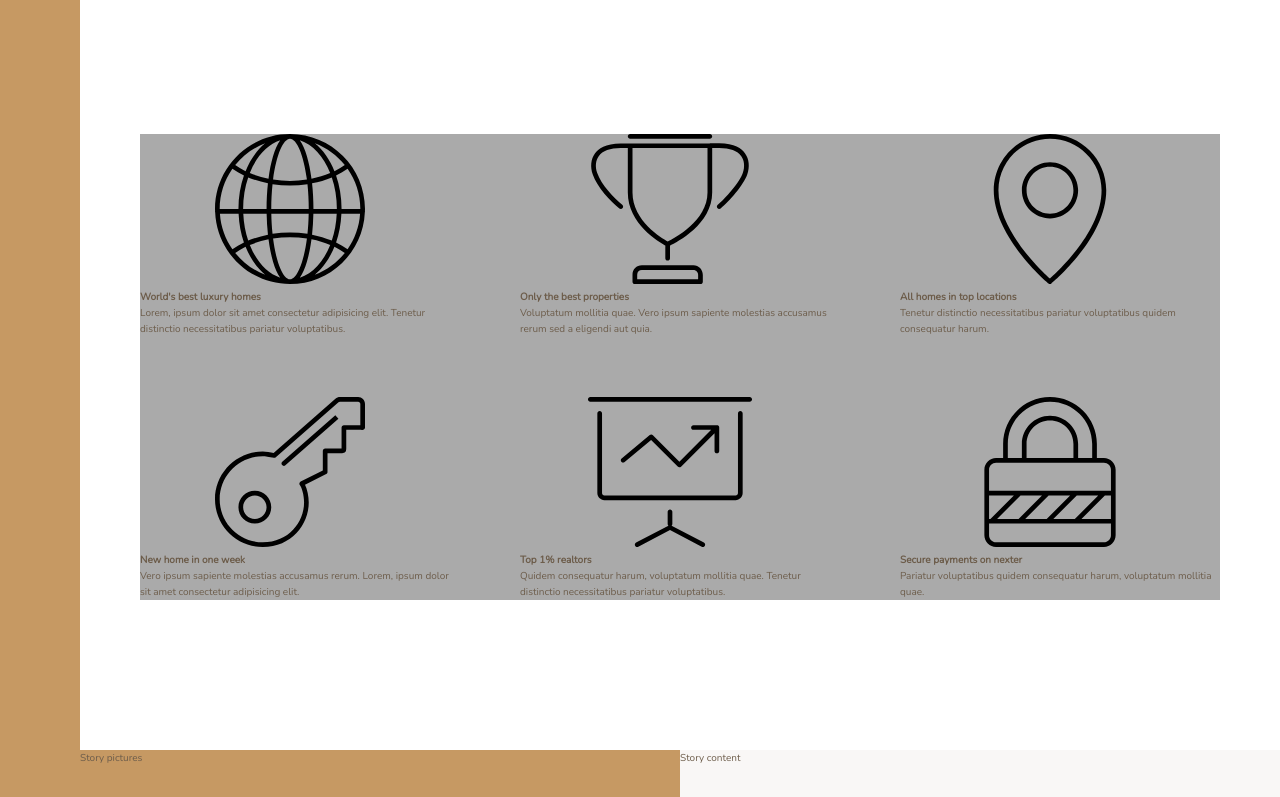
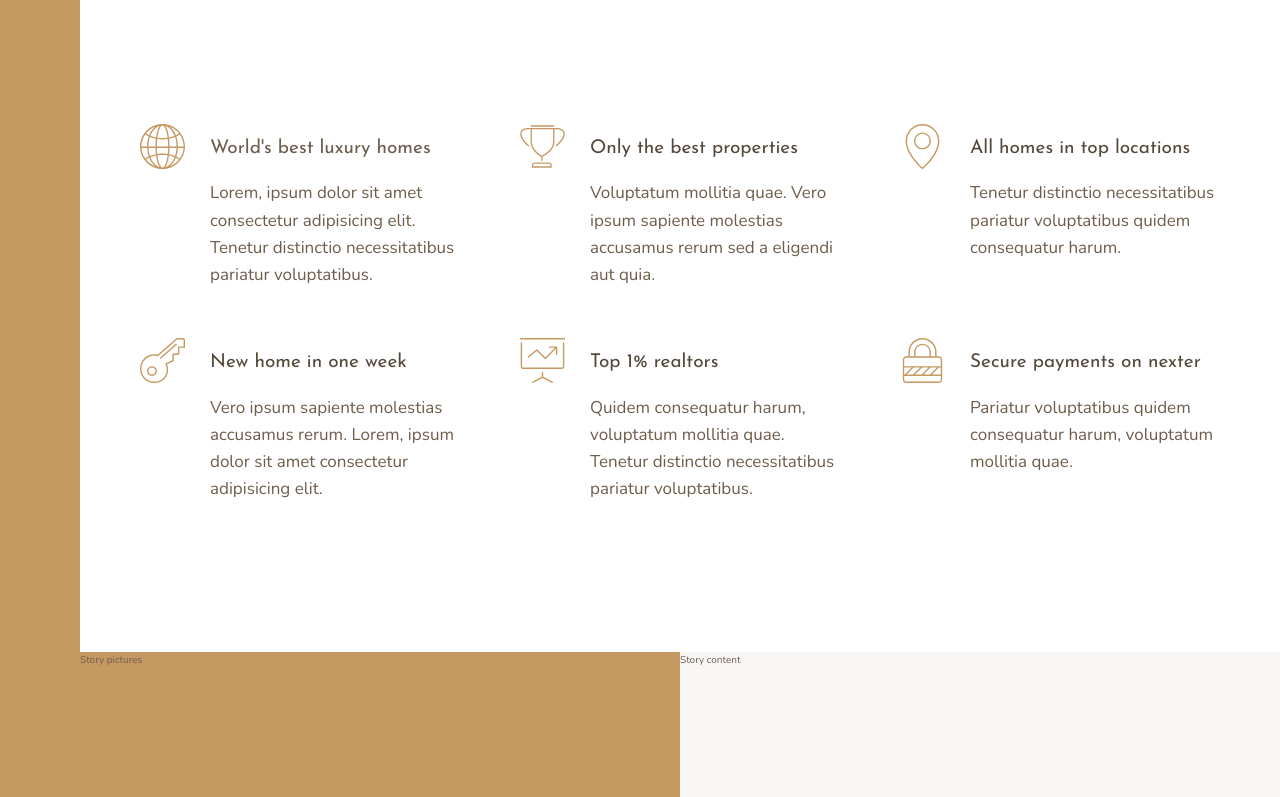
Before and after one commit to Bhekisile/Nexter, a website: page index.html in a window 1280 px wide. Shown: the part 656-1453 px from the top of the page. Drawn offline with nearby package versions, Linux system fonts and the light colour scheme.

Commit message:
Style features section and make it responsive

```diff
--- a/index.html
+++ b/index.html
@@ -37,7 +37,7 @@
                 <svg class="feature__icon">
                     <use xlink:href="img/sprite.svg#icon-trophy"></use>
                 </svg>
-                <h4 class="heading-4">Only the best properties</h4>
+                <h4 class="heading-4 heading-4--dark">Only the best properties</h4>
                 <p class="feature__text">Voluptatum mollitia quae. Vero ipsum sapiente molestias accusamus rerum sed a eligendi aut quia.</p>
             </div>
 
@@ -45,7 +45,7 @@
                 <svg class="feature__icon">
                     <use xlink:href="img/sprite.svg#icon-map-pin"></use>
                 </svg>
-                <h4 class="heading-4">All homes in top locations</h4>
+                <h4 class="heading-4 heading-4--dark">All homes in top locations</h4>
                 <p class="feature__text">Tenetur distinctio necessitatibus pariatur voluptatibus quidem consequatur harum.</p>
             </div>
 
@@ -53,7 +53,7 @@
                 <svg class="feature__icon">
                     <use xlink:href="img/sprite.svg#icon-key"></use>
                 </svg>
-                <h4 class="heading-4">New home in one week</h4>
+                <h4 class="heading-4 heading-4--dark">New home in one week</h4>
                 <p class="feature__text">Vero ipsum sapiente molestias accusamus rerum. Lorem, ipsum dolor sit amet consectetur adipisicing elit.</p>
             </div>
 
@@ -61,7 +61,7 @@
                 <svg class="feature__icon">
                     <use xlink:href="img/sprite.svg#icon-presentation"></use>
                 </svg>
-                <h4 class="heading-4">Top 1% realtors</h4>
+                <h4 class="heading-4 heading-4--dark">Top 1% realtors</h4>
                 <p class="feature__text">Quidem consequatur harum, voluptatum mollitia quae. Tenetur distinctio necessitatibus pariatur voluptatibus.</p>
             </div>
 
@@ -69,7 +69,7 @@
                 <svg class="feature__icon">
                     <use xlink:href="img/sprite.svg#icon-lock"></use>
                 </svg>
-                <h4 class="heading-4">Secure payments on nexter</h4>
+                <h4 class="heading-4 heading-4--dark">Secure payments on nexter</h4>
                 <p class="feature__text">Pariatur voluptatibus quidem consequatur harum, voluptatum mollitia quae.</p>
             </div>
 
--- a/sass/_features.scss
+++ b/sass/_features.scss
@@ -1,10 +1,32 @@
 .features {
-  background-color: $color-grey-light-2;
+  /* background-color: $color-grey-light-2; */
   grid-column: center-start / center-end;
 
   margin: 15rem 0;
 
   display: grid;
-  grid-template-columns: repeat(3, 1fr);
+  /* grid-template-columns: repeat(3, 1fr); */
+  grid-template-columns: repeat(auto-fit, minmax(25rem, 1fr));
   grid-gap: 6rem;
+  align-items: start;
 }
+
+.feature {
+
+  display: grid;
+  grid-template-columns: min-content 1fr;
+  grid-row-gap: 1.5rem;
+  grid-column-gap: 2.5rem;
+
+  &__icon {
+    fill: $color-primary;
+    width: 4.5rem;
+    height: 4.5rem;
+    grid-row: 1 / span 2;  /* 1 / -1 only works for explicit grid */
+    transform: translateY(-1rem);
+  }
+
+  &__text {
+    font-size: 1.7rem;
+  }
+}
--- a/sass/_typography.scss
+++ b/sass/_typography.scss
@@ -0,0 +1,29 @@
+%heading {
+  font-family: $font-display;
+  font-weight: 400;
+}
+
+.heading-1 {
+  @extend %heading;
+}
+
+.heading-2 {
+  @extend %heading;
+}
+
+.heading-3 {
+  @extend %heading;
+}
+
+.heading-4 {
+  @extend %heading;
+  font-size: 1.9rem;
+
+  &--light {
+    color: $color-grey-light-1;
+  }
+
+  &--dark {
+    color: $color-grey-dark-1;
+  }
+}
```
Also changed, not shown: css/style.css.
